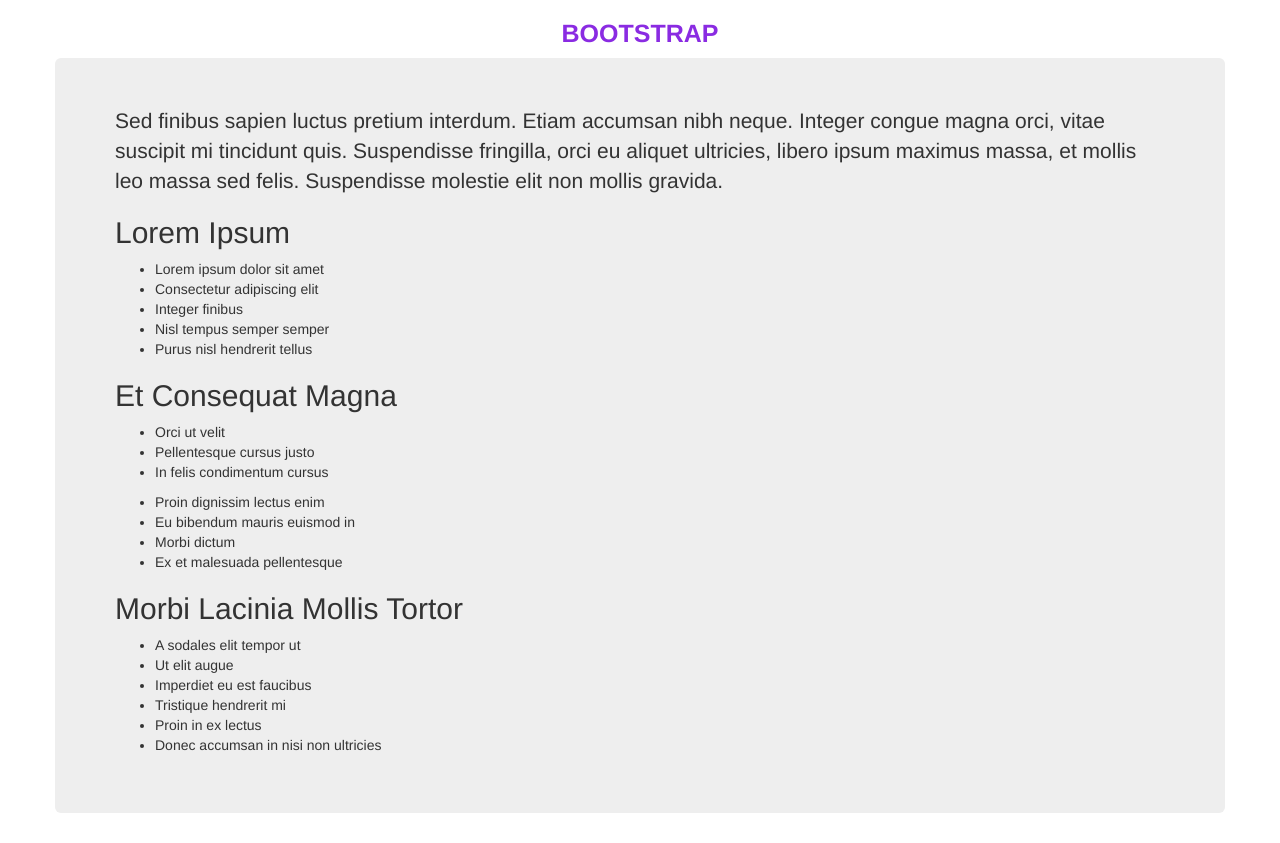
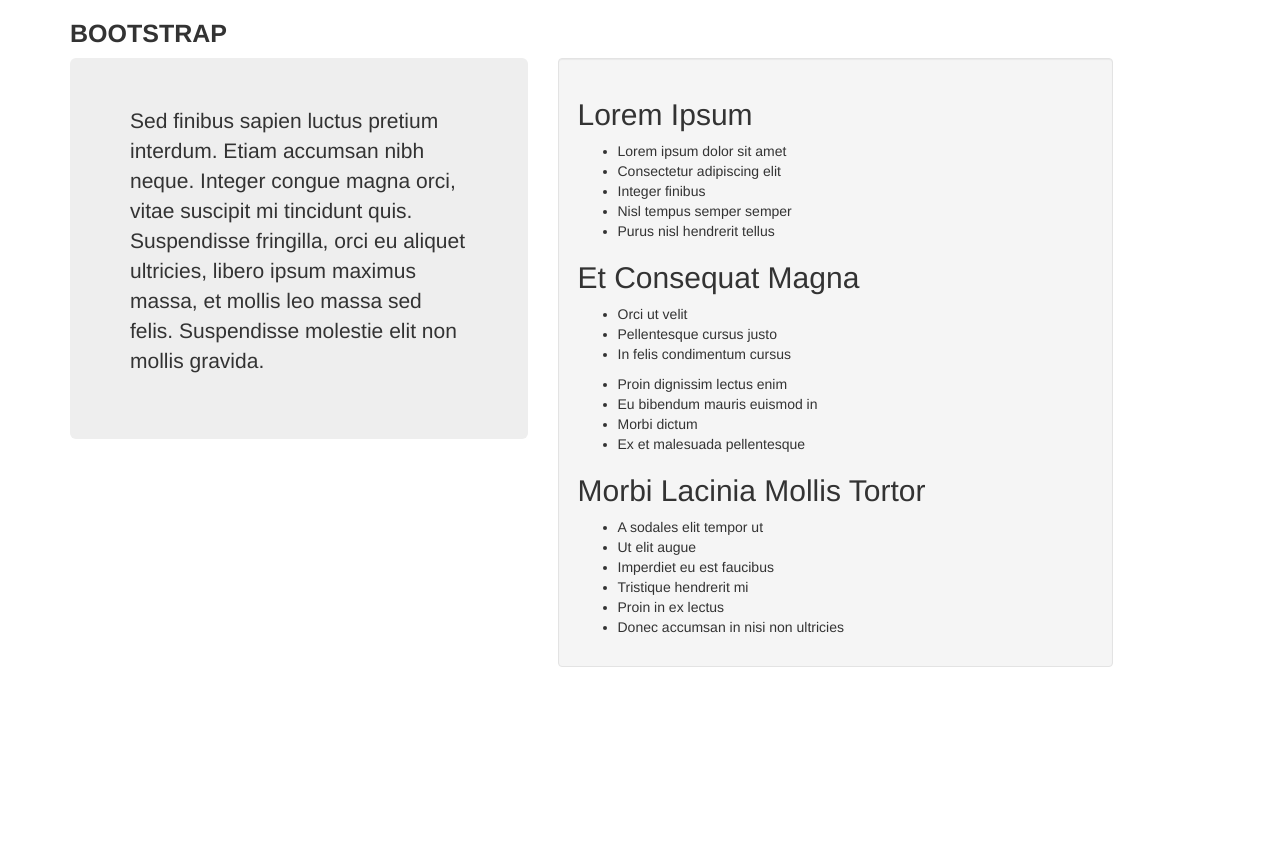
Before and after one commit to K-Anaise/bootstrap, a plain HTML site: page index.html in a window 1280 px wide. After the commit the page ends 800 px from the top, so only its background shows below. Drawn offline with nearby package versions, Linux system fonts and the light colour scheme.

Commit message:
added the column

```diff
--- a/index.html
+++ b/index.html
@@ -10,12 +10,19 @@
   </head>
   <body>
     <div class="container">
-      <h1 style="font-size:25px; font-weight:bolder; color:blueviolet; text-align:center;!important">BOOTSTRAP</h1>
+      <h1 style="font-size:25px; font-weight:bolder;!important">BOOTSTRAP</h1>
 
       <div class="row">
+          <div class="col-md-5">
         <div class="jumbotron">
           <div class="column">
               <p>Sed finibus sapien luctus pretium interdum. Etiam accumsan nibh neque. Integer congue magna orci, vitae suscipit mi tincidunt quis. Suspendisse fringilla, orci eu aliquet ultricies, libero ipsum maximus massa, et mollis leo massa sed felis. Suspendisse molestie elit non mollis gravida.</p>
+              </div>
+              </div>
+        </div>
+              <div class="col-md-6">
+                  <div class="well">
+                    <div class="column">
               <h2>Lorem Ipsum</h2>
               <ul>
                 <li>Lorem ipsum dolor sit amet</li>
@@ -36,7 +43,8 @@
                 <li>Morbi dictum</li>
                 <li>Ex et malesuada pellentesque</li>
               </ul>
-              <h2>Morbi Lacinia Mollis Tortor</h2>
+              <div class="Well">
+                <h2>Morbi Lacinia Mollis Tortor</h2>
               <ul>
                 <li>A sodales elit tempor ut</li>
                 <li>Ut elit augue</li>
@@ -45,6 +53,10 @@
                 <li>Proin in ex lectus</li>
                 <li>Donec accumsan in nisi non ultricies</li>
               </ul>
+            </div>
+              </div>
+            </div>
+
           </div>
 
         </div>
```
